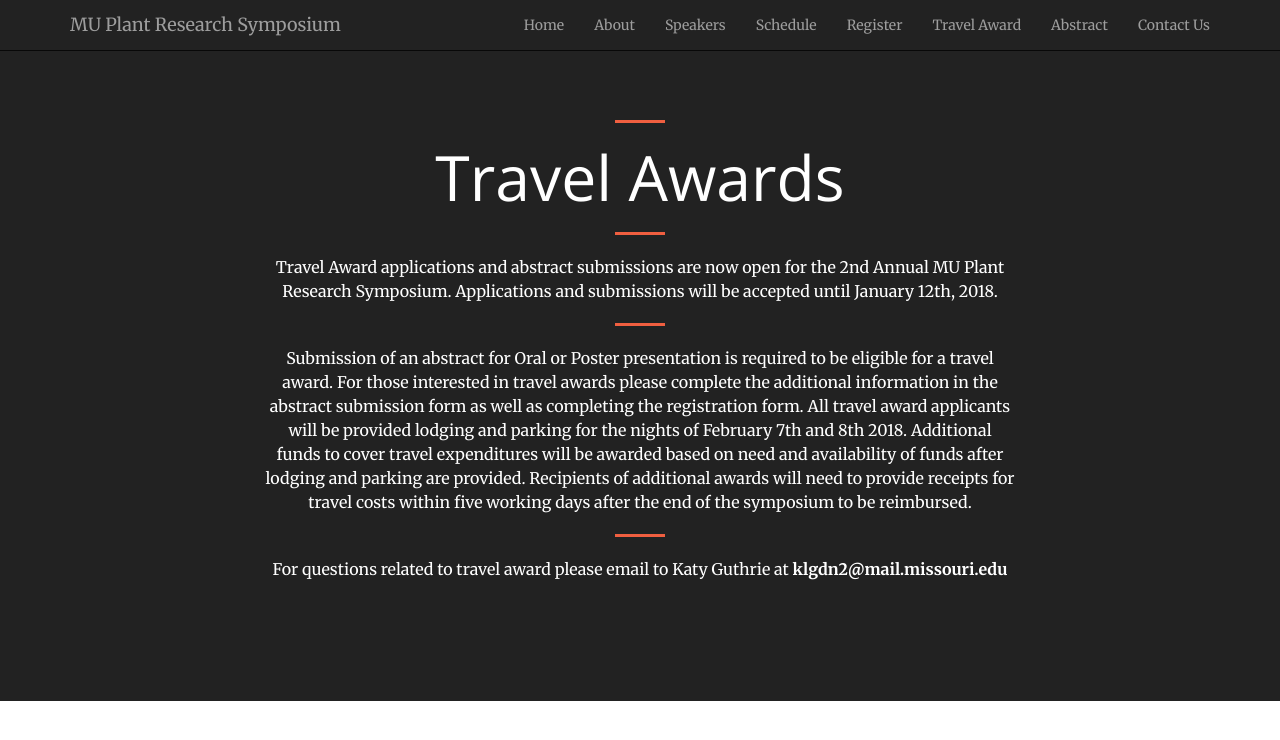
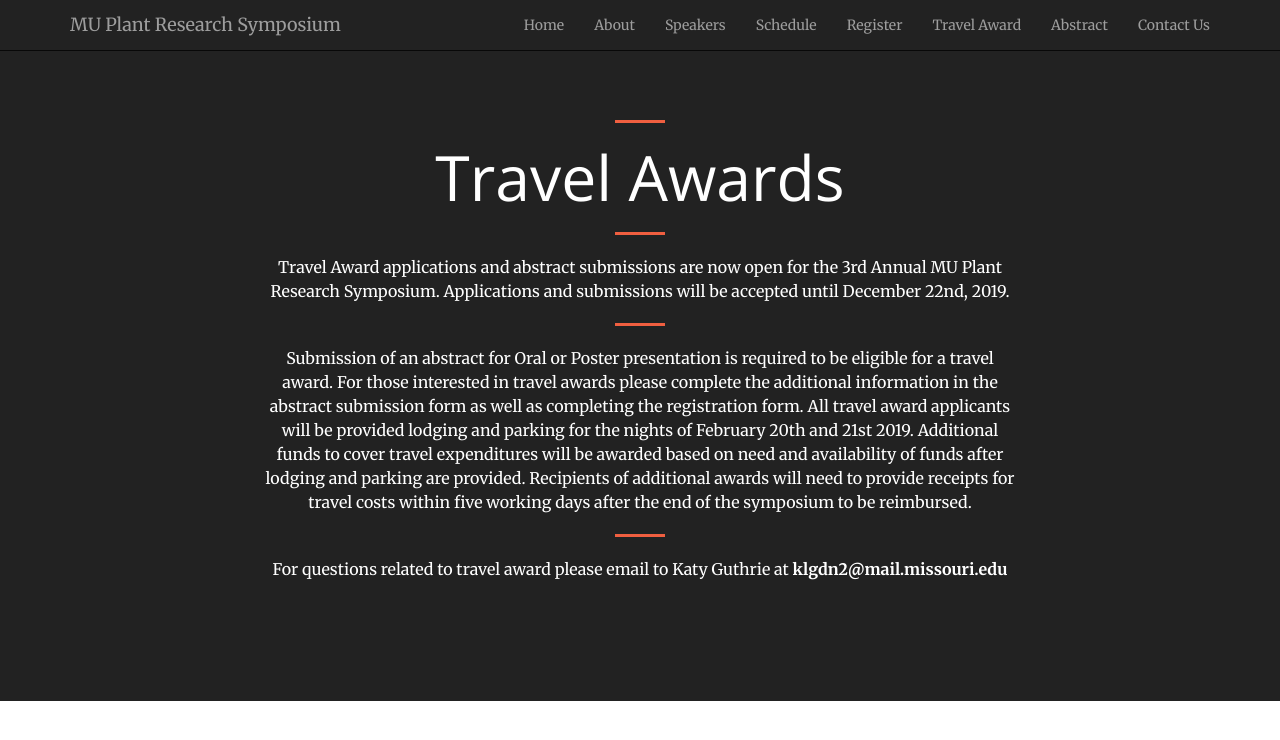
Before and after one commit to mupioneersymposium/mupioneersymposium.github.io, a Jekyll site: the page built from travel.md, in a window 1280 px wide. Shown: the top 740 px of the page. Built offline with Jekyll 4.4.1, drawn with Linux system fonts in a browser that asks for light colours.

Commit message:
Update travel.md
changed time and date

```diff
--- a/travel.md
+++ b/travel.md
@@ -6,8 +6,8 @@ layout: regular
 # Travel Awards
 <hr style="clear: both;" />
 
-Travel Award applications and abstract submissions are now open for the 2nd Annual MU Plant Research Symposium. Applications and submissions will be accepted until January 12th, 2018.
+Travel Award applications and abstract submissions are now open for the 3rd Annual MU Plant Research Symposium. Applications and submissions will be accepted until December 22nd, 2019.
 <hr style="clear: both;" />
-Submission of an abstract for Oral or Poster presentation is required to be eligible for a travel award. For those interested in travel awards please complete the additional information in the abstract submission form as well as completing the registration form. All travel award applicants will be provided lodging and parking for the nights of February 7th and 8th 2018. Additional funds to cover travel expenditures will be awarded based on need and availability of funds after lodging and parking are provided. Recipients of additional awards will need to provide receipts for travel costs within five working days after the end of the symposium to be reimbursed.
+Submission of an abstract for Oral or Poster presentation is required to be eligible for a travel award. For those interested in travel awards please complete the additional information in the abstract submission form as well as completing the registration form. All travel award applicants will be provided lodging and parking for the nights of February 20th and 21st 2019. Additional funds to cover travel expenditures will be awarded based on need and availability of funds after lodging and parking are provided. Recipients of additional awards will need to provide receipts for travel costs within five working days after the end of the symposium to be reimbursed.
 <hr style="clear: both;" />
 For questions related to travel award please email to Katy Guthrie at **klgdn2@mail.missouri.edu**
```
